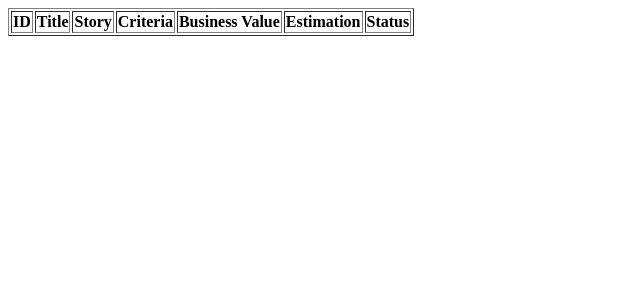
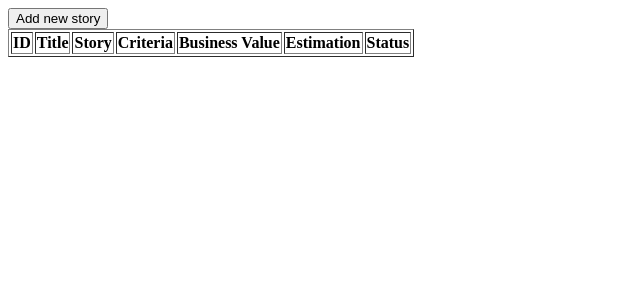
Before and after one commit to RichardSzombat/super-sprinter-3000-RichardSzombat, a Flask app: page / in a window 1280 px wide. Shown: the top 300 px of the page, without its empty margins (0-640 px from the left). Run offline with Flask 2, Linux system fonts and the light colour scheme; lists and menus that the app fills with data are empty.

Commit message:
add new story button

```diff
--- a/templates/list.html
+++ b/templates/list.html
@@ -5,6 +5,9 @@
         <title>User Story Manager</title>
     </head>
     <body>
+        <form action="/story" method="post" >
+        <input type="submit" value="Add new story" >
+        </form>
         <table border='1px'>
             <tr>
             <th>ID</th>
```
